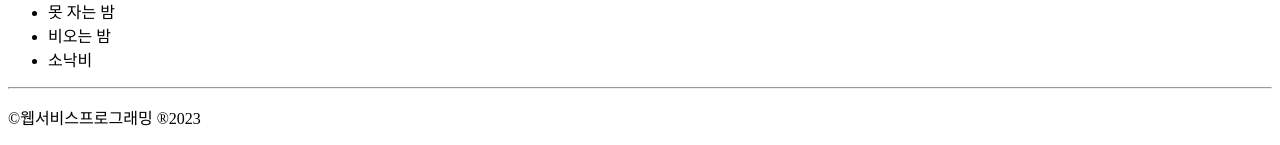
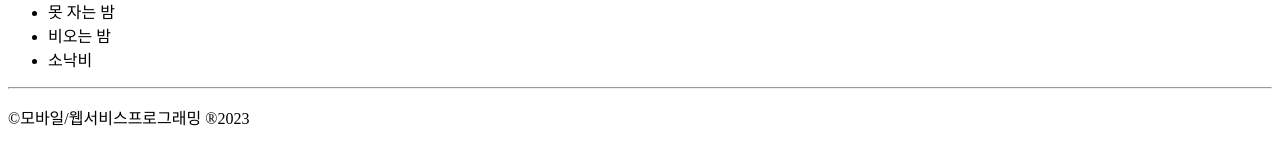
Before and after one commit to Duck-jun99/mobile-web-lec-django, a Django app: page / in a window 1280 px wide. Shown: the part 813-958 px from the top of the page. Run offline with Django 4.2, Linux system fonts and the light colour scheme.

Commit message:
assign10

```diff
--- a/blog/templates/blog/post_list.html
+++ b/blog/templates/blog/post_list.html
@@ -51,7 +51,7 @@
   <hr/>
 
   <footor>
-    <p>©웹서비스프로그래밍 ®2023</p>
+    <p>©모바일/웹서비스프로그래밍 ®2023</p>
   </footor>
 
 </body>
```
